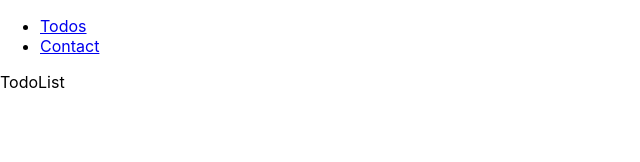
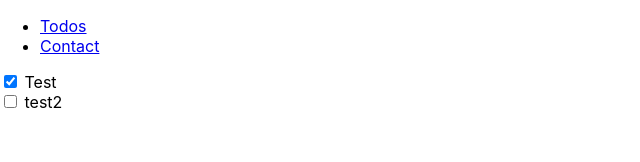
Before and after one commit to ChrisPitts/task-management-app, a React (Create React App) app: page / in a window 1280 px wide. Shown: the top 162 px of the page, without its empty margins (0-640 px from the left). Built offline with nearby package versions, Linux system fonts and the light colour scheme.

Commit message:
added Todo components

```diff
--- a/package.json
+++ b/package.json
@@ -10,6 +10,7 @@
     "react-dom": "^18.2.0",
     "react-redux": "^8.0.5",
     "react-router-dom": "^6.6.2",
+    "react-router-redux": "^4.0.8",
     "react-scripts": "5.0.1",
     "redux": "^4.2.0",
     "web-vitals": "^2.1.4"
--- a/src/components/Todos.js
+++ b/src/components/Todos.js
@@ -1,10 +1,27 @@
 import React from 'react'
+import { useSelector} from 'react-redux';
 
 
 
+function Todo(props)
+{
+  return(
+    <div><input type={"checkbox"} checked={props.complete}></input> {props.description}</div>
+  )
+}
+
 function TodoList(props)
 {
-    return (<div>TodoList</div>);
+  const state = useSelector((state)=>state);
+  return (
+    <>
+      {state.map(item => (
+      <>
+        <Todo description={item.description} complete={item.complete}/>
+      </>
+      ))}
+    </>
+  );
 }
 
 export default function Todos() {
--- a/src/state/store.js
+++ b/src/state/store.js
@@ -1,4 +1,4 @@
 import { createStore } from "redux";
 import { reducer } from "./reducer";
 
-export const store = createStore(reducer, {});
+export const store = createStore(reducer, [{description: "Test", complete: true}, {description: "test2", complete:false}]);
```
Also changed, not shown: 1 other file (tests, documents, lock files or other folders).
